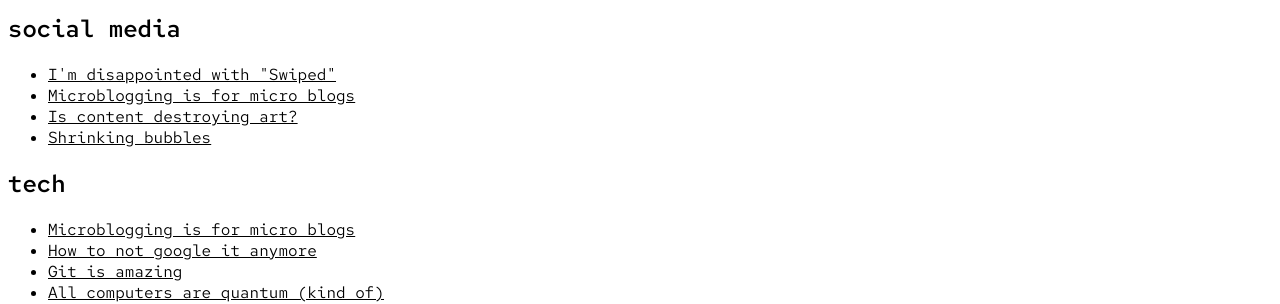
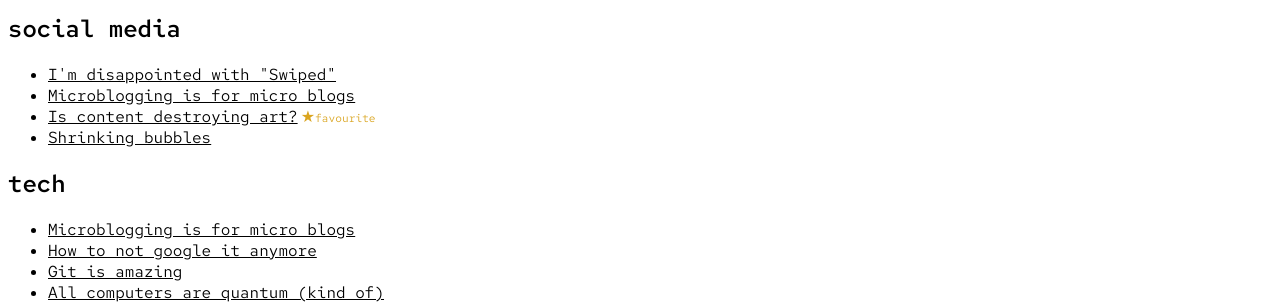
Before and after one commit to TomJB1/my-website-jekyll, a Jekyll site: the page built from posts/tags.html, in a window 1280 px wide. Shown: the part 1087-1391 px from the top of the page. Built offline with Jekyll 4.4.1, drawn with Linux system fonts in a browser that asks for light colours.

Commit message:
add favorite labels to posts in tags

```diff
--- a/posts/tags.html
+++ b/posts/tags.html
@@ -23,7 +23,7 @@ regenerate: true
         <h2 id="{{tag[0]}}">{{tag[0] | replace: "_", " "}}</h2>
         <ul>
             {% for post in tag[1] %}
-            <li><a href="{{post.url}}">{{post.title}}</a></li>
+            <li><a href="{{post.url}}">{{post.title}}</a>{% if  post.favourite %}<span class="star">★<span class="small">favourite</span></span>{%endif%}</li>
             {%endfor%}
         </ul>
         {%endif%}
```
